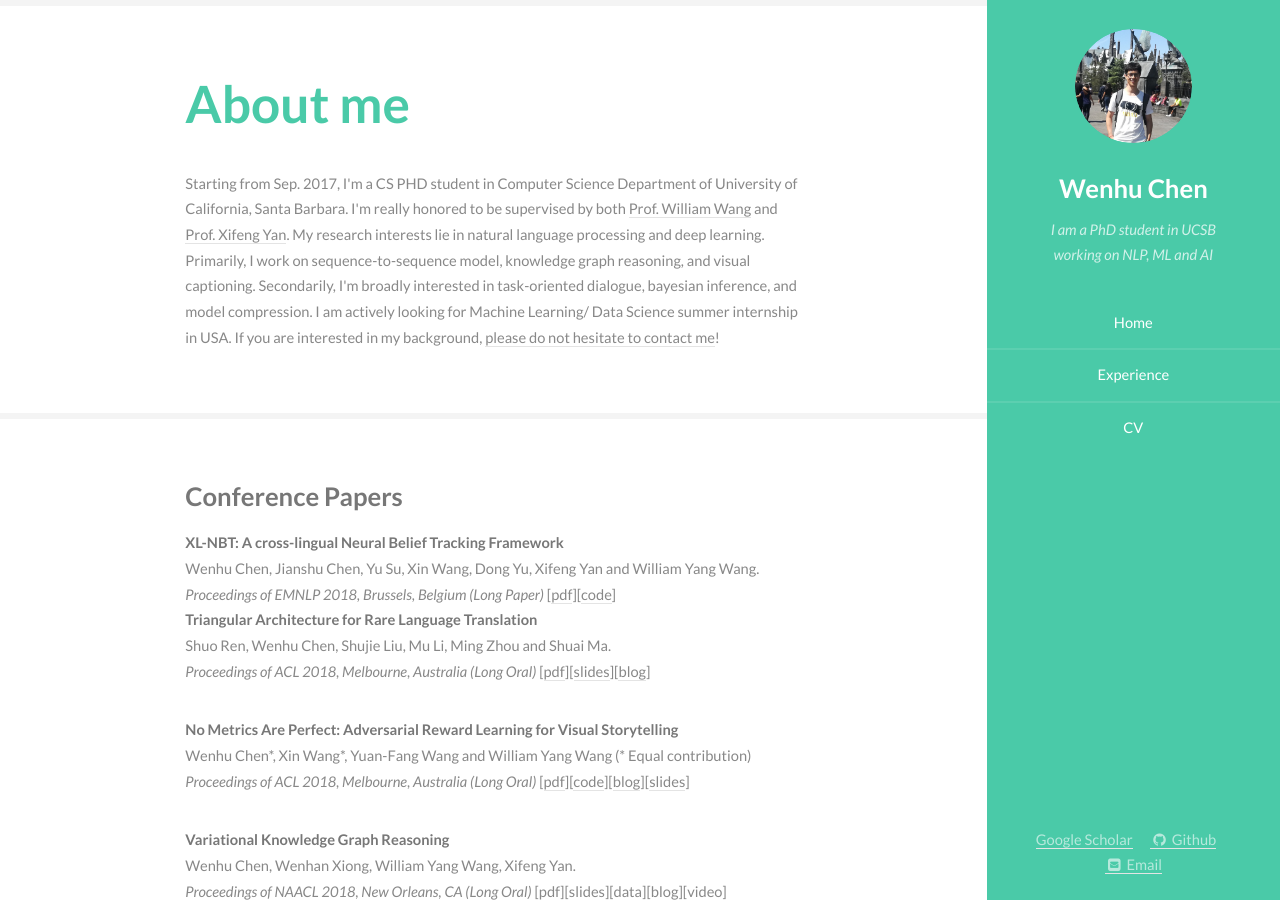
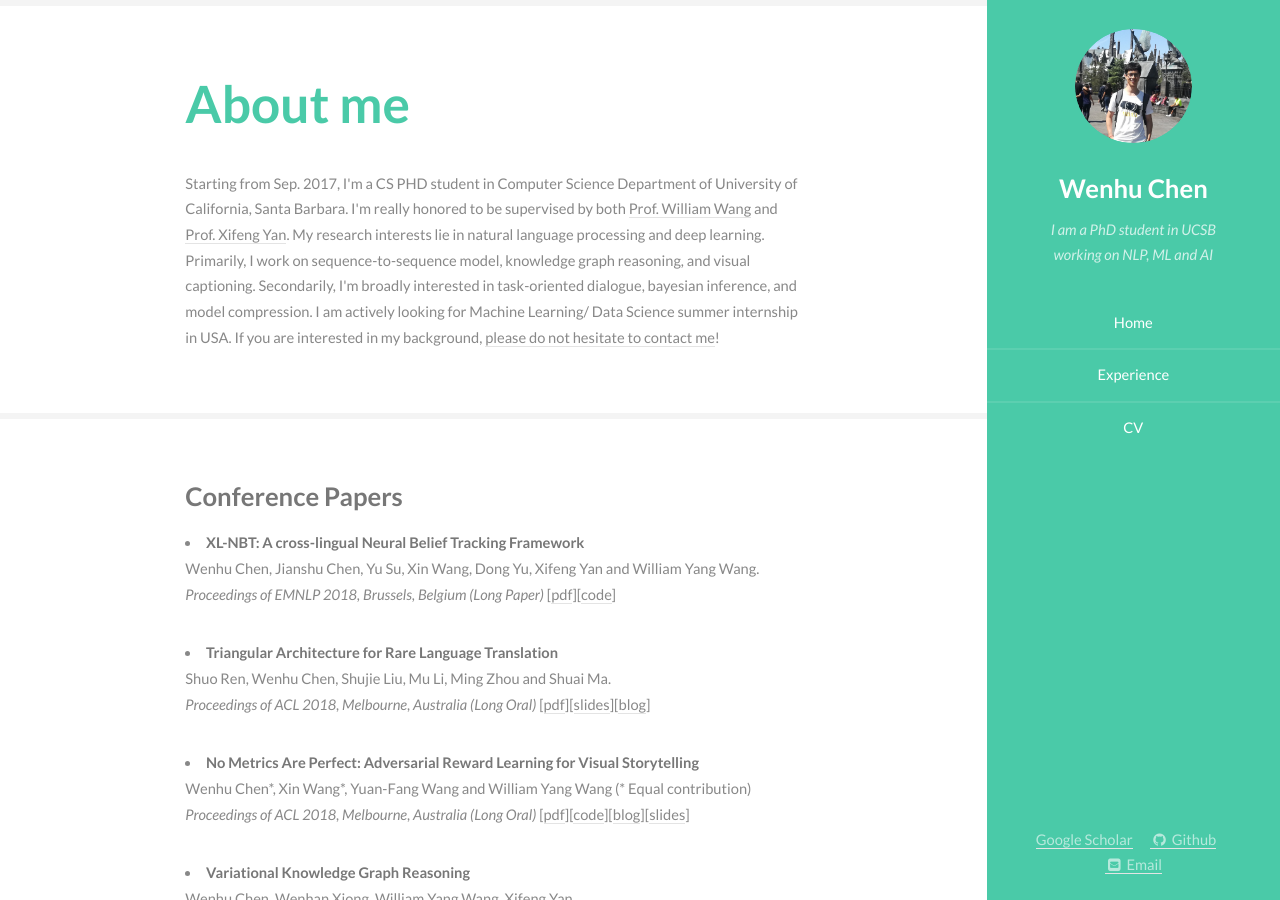
Before and after one commit to wenhuchen/wenhuchen.github.io, a Jekyll site: the page built from index.html, in a window 1280 px wide and 900 px high. Built offline with Jekyll 4.4.1, drawn with Linux system fonts in a browser that asks for light colours.

Commit message:
Update index.html

```diff
--- a/index.html
+++ b/index.html
@@ -27,48 +27,48 @@
     <section id="two">
         <div class="container">
         <h3>Conference Papers</h3>
-<strong> XL-NBT: A cross-lingual Neural Belief Tracking Framework  <a span style="color: #009900;"></a></strong><br>
+<li><strong> XL-NBT: A cross-lingual Neural Belief Tracking Framework  <a span style="color: #009900;"></a></strong><br>
         Wenhu Chen, Jianshu Chen, Yu Su, Xin Wang, Dong Yu, Xifeng Yan and William Yang Wang.<br>
         <em>Proceedings of EMNLP 2018, Brussels, Belgium (Long Paper)</em> [<a href="https://arxiv.org/abs/1808.06244">pdf</a>][<a href="https://github.com/wenhuchen/Cross-Lingual-NBT">code</a>]
 <p>
-<strong> Triangular Architecture for Rare Language Translation <a span style="color: #009900;"></a></strong><br>
+<li><strong> Triangular Architecture for Rare Language Translation <a span style="color: #009900;"></a></strong><br>
 		Shuo Ren, Wenhu Chen, Shujie Liu, Mu Li, Ming Zhou and Shuai Ma.<br>
 		<em>Proceedings of ACL 2018, Melbourne, Australia (Long Oral)</em> [<a href="https://arxiv.org/abs/1805.04813">pdf</a>][<a href="images/TA-NMT.pptx">slides</a>][<a href="https://www.msra.cn/zh-cn/news/features/acl-2018-ta-nmt">blog</a>]
 <p>
-<strong> No Metrics Are Perfect: Adversarial Reward Learning for Visual Storytelling<a span style="color: #009900;"></a></strong><br>
+  <li><strong> No Metrics Are Perfect: Adversarial Reward Learning for Visual Storytelling<a span style="color: #009900;"></a></strong><br>
 		Wenhu Chen*, Xin Wang*, Yuan-Fang Wang and William Yang Wang (* Equal contribution)<br>
 		<em>Proceedings of ACL 2018, Melbourne, Australia (Long Oral)</em> [<a href="https://arxiv.org/abs/1804.09160">pdf</a>][<a href="https://github.com/littlekobe/AREL">code</a>][<a href="https://www.leiphone.com/news/201804/b8Nq00SkvuBTrkaq.html">blog</a>][<a href="images/308_Poster.pdf">slides</a>]
 <p>
-<strong> Variational Knowledge Graph Reasoning <a span style="color: #009900;"></a></strong><br>
+  <li><strong> Variational Knowledge Graph Reasoning <a span style="color: #009900;"></a></strong><br>
         Wenhu Chen, Wenhan Xiong, William Yang Wang, Xifeng Yan.<br>
         <em>Proceedings of NAACL 2018, New Orleans, CA (Long Oral) </em> [<a href="https://arxiv.org/abs/1803.06581">pdf</a>][<a href="images/naacl2018.pptx">slides</a>][<a href="https://github.com/wenhuchen/KB-Reasoning-Data">data</a>][<a href="http://tech.ifeng.com/a/20180328/44921977_0.shtml">blog</a>][<a href="https://vimeo.com/277673049">video</a>]
 <p>
-<strong> Generative Bridging Network in Neural Sequence Prediction <a span style="color: #009900;"></a></strong><br>
+  <li><strong> Generative Bridging Network in Neural Sequence Prediction <a span style="color: #009900;"></a></strong><br>
         Wenhu Chen, Guanlin Li, Shuo Ren, Shujie Liu, Zhirui Zhang, Mu Li, Ming Zhou.<br>
         <em>Proceedings of NAACL 2018, New Orleans, CA (Long Poster) </em> [<a href="https://arxiv.org/abs/1706.09152">pdf</a>][<a href="images/naacl_poster_GBN.pdf">poster</a>]
 <p>
-<strong> Video Captioning via Hierarchical Reinforcement Learning  <a span style="color: #009900;"></a></strong><br>
+  <li><strong> Video Captioning via Hierarchical Reinforcement Learning  <a span style="color: #009900;"></a></strong><br>
         Xin Wang, Wenhu Chen, Jiawei Wu, Yuan-fang Wang, William Yang Wang.<br>
         <em>Proceedings of CVPR 2018, Salt Lake City, UTAH (Poster)</em> [<a href="https://arxiv.org/pdf/1711.11135.pdf">pdf</a>][<a href="https://cloud.tencent.com/developer/article/1092810">blog</a>]
 <p>
-<strong> Guided alignment training for topic-aware neural machine translation <a span style="color: #009900;"></a></strong><br>
+  <li><strong> Guided alignment training for topic-aware neural machine translation <a span style="color: #009900;"></a></strong><br>
         Wenhu Chen, Evgeny Matusov, Shahram Khadivi, JT Peter.<br>
         <em>Proceedings of AMTA 2016, Austin, TX (Long Poster) </em> [<a href="https://arxiv.org/pdf/1607.01628.pdf">pdf</a>][<a href="https://github.com/harvardnlp/seq2seq-attn">openNMT</a>]
 <p>
-<strong> Facial Emotion Recognition Using PHOG and a Hierarchical Expression Model <a span style="color: #009900;"></a></strong><br>
+    <li><strong> Facial Emotion Recognition Using PHOG and a Hierarchical Expression Model <a span style="color: #009900;"></a></strong><br>
         Zhao Zhong, Gang Shen, Wenhu Chen.<br>
         <em>Proceedings of INCos 2013, XI`AN, CHINA </em> [<a href="http://ucelinks.cdlib.org:8888/sfx_local?sid=google&auinit=Z&aulast=Zhong&atitle=Facial+Emotion+Recognition+Using+PHOG+and+a+Hierarchical+Expression+Model&id=doi:10.1109/INCoS.2013.143">pdf</a>]
         <p>
         <h3>Preprints, Workshops and Patents</h3>
-<strong> A Joint Framework for Path Finding and Path Reasoning <a span style="color: #009900;"></a></strong><br>
+         <li><strong> A Joint Framework for Path Finding and Path Reasoning <a span style="color: #009900;"></a></strong><br>
         Wenhu Chen, William Yang Wang, Xifeng Yan.<br>
         <em>KBCOM Workshop of WSDM 2018, Los Angeles, CA </em> [<a href="http://kbcom.org/papers/KBCOM_2018_paper_17.pdf">pdf</a>]
-<p>
-<strong> A Semi-supervised Framework for Image Captioning <a span style="color: #009900;"></a></strong><br>
+		<p>
+		  <li><strong> A Semi-supervised Framework for Image Captioning <a span style="color: #009900;"></a></strong><br>
         Wenhu Chen, Aurelien Lucchi, Thomas Hofmann.<br>
         <em>CoRR, 2017</em> [<a href="https://arxiv.org/pdf/1611.05321.pdf">pdf</a>][<a href="https://github.com/wenhuchen/ETHZ-Bootstrapped-Captioning">code</a>]
-<p>
-<strong> Using meta-information in neural machine translation <a span style="color: #009900;"></a></strong><br>
+		<p>
+		<li><strong> Using meta-information in neural machine translation <a span style="color: #009900;"></a></strong><br>
 		        Evgeny Matusov, Wenhu Chen, Shahram Khadivi.<br>
 		<em>US Patent, 2017 </em> [<a href="https://patents.google.com/patent/US20170323203A1/en">pdf</a>]
         </div>
```
